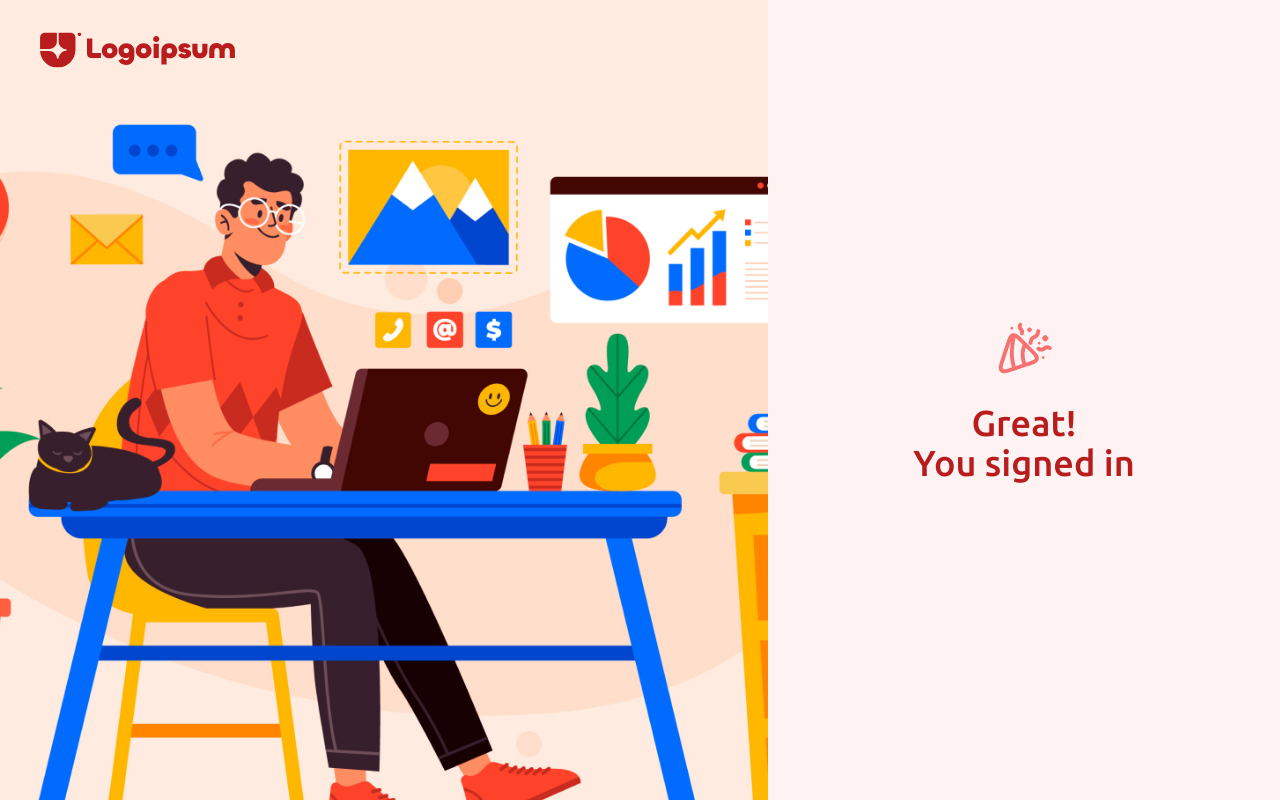
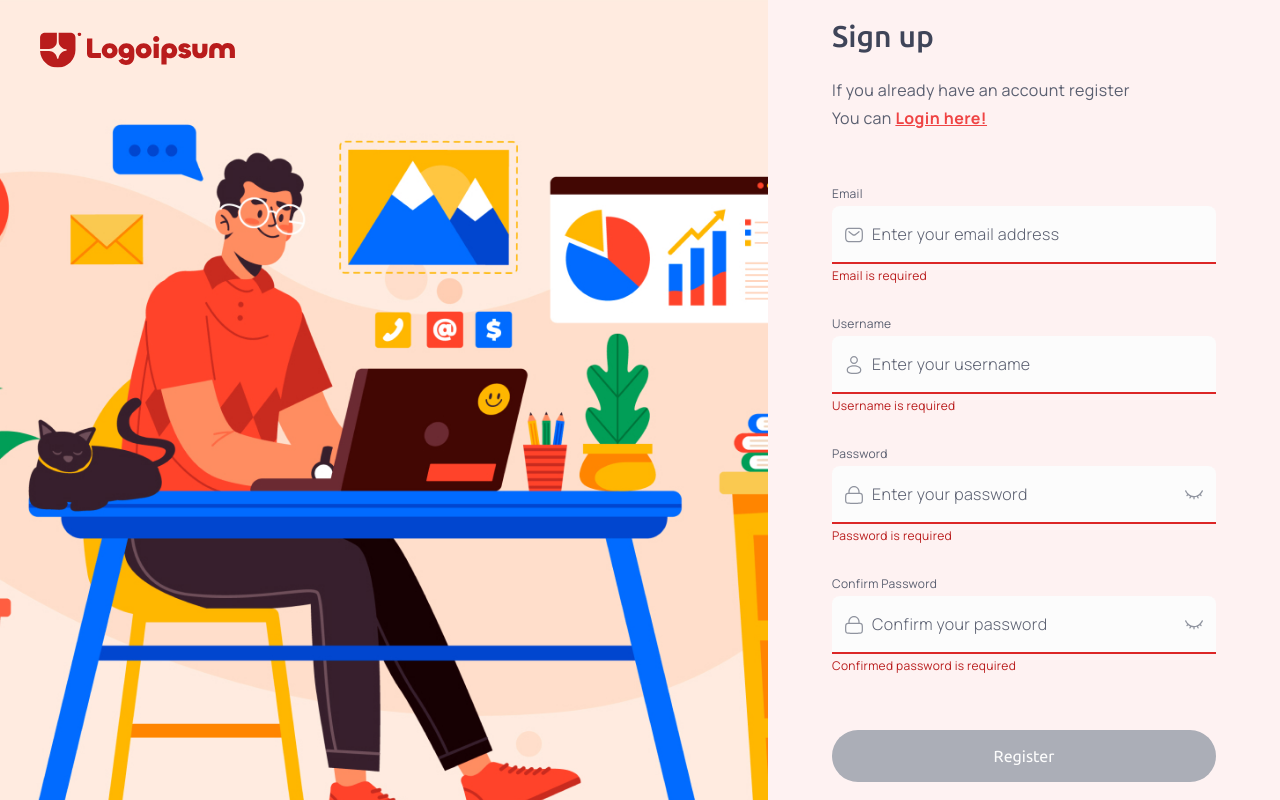
Before and after one commit to Zibait-it/signup-react_challenge, a Next.js app: page / in a window 1280 px wide. Both pictures are taken after a click on the button "Register". Built offline with nearby package versions, Linux system fonts and the light colour scheme.

Commit message:
feat(form): implement react-hook-form for validation

```diff
--- a/app/components/Button.tsx
+++ b/app/components/Button.tsx
@@ -2,14 +2,15 @@ import { PropsWithChildren, ButtonHTMLAttributes } from "react";
 import { tv } from "tailwind-variants";
 
 type ButtonProps = {
-  variant: "primary";
+  variant: "primary" | "disabled";
 } & ButtonHTMLAttributes<HTMLButtonElement>;
 
 const button = tv({
-  base: "text-base text-primary-50 rounded-full flex items-center justify-center py-3.5 lg:w-full ",
+  base: "text-base text-primary-50 rounded-full flex items-center justify-center py-3.5 lg:w-full transition-all duration-150",
   variants: {
     variant: {
-      primary: "bg-complementary-500 text-primary-50",
+      primary: "bg-complementary-500",
+      disabled: "bg-primary-300",
     },
   },
 });
--- /dev/null
+++ b/app/components/ErrorWrapper.tsx
@@ -0,0 +1,9 @@
+import { PropsWithChildren } from "react";
+
+export default function ErrorWrapper({ children }: PropsWithChildren) {
+  return (
+    <span className="text-xs font-manrope text-complementary-700 tracking-wide">
+      {children}
+    </span>
+  );
+}
--- a/app/components/Input.tsx
+++ b/app/components/Input.tsx
@@ -2,15 +2,32 @@ import { ReactNode, InputHTMLAttributes } from "react";
 import { EyeClosed } from "./Icons";
 import InputLabel from "./InputLabel";
 import InputWrapper from "./InputWrapper";
+import { FormData } from "../types";
+import { UseFormRegister, RegisterOptions, FieldErrors } from "react-hook-form";
+import ErrorWrapper from "./ErrorWrapper";
+import { tv } from "tailwind-variants";
 
 type InputProps = {
   label: string;
   placeholder: string;
   icon: ReactNode;
   type: string;
-  name: string;
-  value: string;
+  name: keyof FormData;
+  register: UseFormRegister<FormData>;
+  rules: RegisterOptions<FormData>;
+  errors: FieldErrors<FormData>;
 } & InputHTMLAttributes<HTMLInputElement>;
+
+const input = tv({
+  base: "outline-none flex w-full pl-10 py-4 rounded-tl-lg bg-primary-50 placeholder:text-primary-600 text-primary-900 rounded-tr-lg font-light text-base font-manrope tracking-wide transition-colors duration-150",
+  variants: {
+    state: {
+      empty: "border-primary-500 border-b",
+      filled: "border-primary-800 border-b",
+      error: "border-complementary-600 border-b-2",
+    },
+  },
+});
 
 export default function Input({
   label,
@@ -18,9 +35,15 @@ export default function Input({
   icon,
   type,
   name,
+  register,
+  rules,
+  errors,
   value,
   ...rest
 }: InputProps) {
+  const inputState =
+    errors && errors[name] ? "error" : value ? "filled" : "empty";
+
   return (
     <InputWrapper>
       <InputLabel>{label}</InputLabel>
@@ -34,12 +57,11 @@ export default function Input({
         </div>
         <input
           {...rest}
-          name={name}
+          {...register(name, rules)}
           type={type}
-          className={`outline-none flex w-full pl-10 py-4 rounded-tl-lg border-b border-primary-500 bg-primary-50 placeholder:text-primary-600 text-primary-900 rounded-tr-lg font-light text-base font-manrope tracking-wide transition-colors duration-150
-            ${value && "border-primary-800"}`}
+          className={input({ state: inputState })}
           placeholder={placeholder}
-        ></input>
+        />
         {type === "password" ? (
           <div
             className={`flex items-center absolute inset-y-0 right-0 pr-3 fill-primary-400 transition-colors duration-150 ${
@@ -50,6 +72,9 @@ export default function Input({
           </div>
         ) : null}
       </div>
+      {errors && errors[name] && (
+        <ErrorWrapper>{errors[name]?.message}</ErrorWrapper>
+      )}
     </InputWrapper>
   );
 }
--- a/app/components/SignUpForm.tsx
+++ b/app/components/SignUpForm.tsx
@@ -3,31 +3,59 @@ import { useState } from "react";
 import Input from "./Input";
 import Button from "./Button";
 import { User, Letter, Lock, LoadingSpinner, Confetti } from "./Icons";
+import { useForm } from "react-hook-form";
+import { FormData } from "../types";
 
 export default function SignUpForm() {
-  const [formData, setFormData] = useState({
-    email: "",
-    username: "",
-    password: "",
-    confirmPassword: "",
-  });
+  const {
+    register,
+    handleSubmit,
+    formState: { errors },
+    getValues,
+    watch,
+  } = useForm<FormData>();
   const [loading, setLoading] = useState(false);
   const [completed, setCompleted] = useState(false);
+  const hasErrors = Object.keys(errors).length > 0;
 
-  const handleChange = (e: React.ChangeEvent<HTMLInputElement>): void => {
-    const { name, value } = e.target;
-    setFormData((prev) => ({
-      ...prev,
-      [name]: value,
-    }));
-  };
-
-  const handleSubmit = (): void => {
-    setLoading(true);
-    setTimeout(() => {
-      setCompleted(true);
-      setLoading(false);
-    }, 1000);
+  const signUpRules = {
+    email: {
+      required: { value: true, message: "Email is required" },
+      pattern: {
+        value: /^[\w-.]+@([\w-]+\.)+[\w-]{2,4}$/,
+        message: "Invalid email address",
+      },
+    },
+    username: {
+      required: { value: true, message: "Username is required" },
+      maxLength: {
+        value: 20,
+        message: "Your username cannot exceed 20 characters",
+      },
+      pattern: {
+        value: /^\S+$/,
+        message: "Username cannot contain spaces",
+      },
+    },
+    password: {
+      required: { value: true, message: "Password is required" },
+      minLength: {
+        value: 8,
+        message: "Your password must contain at least 8 characters",
+      },
+      pattern: {
+        value: /^\S+$/,
+        message: "Password cannot contain spaces",
+      },
+    },
+    confirmPassword: {
+      required: {
+        value: true,
+        message: "Confirmed password is required",
+      },
+      validate: (value: string) =>
+        value === getValues("password") || "Passwords do not match",
+    },
   };
 
   if (loading)
@@ -72,8 +100,10 @@ export default function SignUpForm() {
           placeholder="Enter your email address"
           type="text"
           name="email"
-          onChange={handleChange}
-          value={formData.email}
+          register={register}
+          rules={signUpRules.email}
+          errors={errors}
+          value={watch("email")}
         />
         <Input
           icon={<User />}
@@ -81,8 +111,11 @@ export default function SignUpForm() {
           placeholder="Enter your username"
           type="text"
           name="username"
-          onChange={handleChange}
-          value={formData.username}
+          register={register}
+          required={true}
+          rules={signUpRules.username}
+          errors={errors}
+          value={watch("username")}
         />
         <Input
           icon={<Lock />}
@@ -90,8 +123,11 @@ export default function SignUpForm() {
           placeholder="Enter your password"
           type="password"
           name="password"
-          onChange={handleChange}
-          value={formData.password}
+          register={register}
+          required={true}
+          rules={signUpRules.password}
+          errors={errors}
+          value={watch("password")}
         />
         <Input
           icon={<Lock />}
@@ -99,11 +135,24 @@ export default function SignUpForm() {
           placeholder="Confirm your password"
           type="password"
           name="confirmPassword"
-          onChange={handleChange}
-          value={formData.confirmPassword}
+          register={register}
+          required={true}
+          rules={signUpRules.confirmPassword}
+          errors={errors}
+          value={watch("confirmPassword")}
         />
       </form>
-      <Button variant="primary" onClick={handleSubmit}>
+      <Button
+        variant={hasErrors ? "disabled" : "primary"}
+        disabled={hasErrors}
+        onClick={handleSubmit(() => {
+          setLoading(true);
+          setTimeout(() => {
+            setLoading(false);
+            setCompleted(true);
+          }, 1000);
+        })}
+      >
         Register
       </Button>
     </section>
--- /dev/null
+++ b/app/types.ts
@@ -0,0 +1,6 @@
+export type FormData = {
+  email: string;
+  username: string;
+  password: string;
+  confirmPassword: string;
+};
--- a/package.json
+++ b/package.json
@@ -13,6 +13,7 @@
     "next": "^14.2.15",
     "react": "^18",
     "react-dom": "^18",
+    "react-hook-form": "^7.53.0",
     "tailwind-variants": "^0.2.1"
   },
   "devDependencies": {
```
Also changed, not shown: 1 other file (tests, documents, lock files or other folders).
